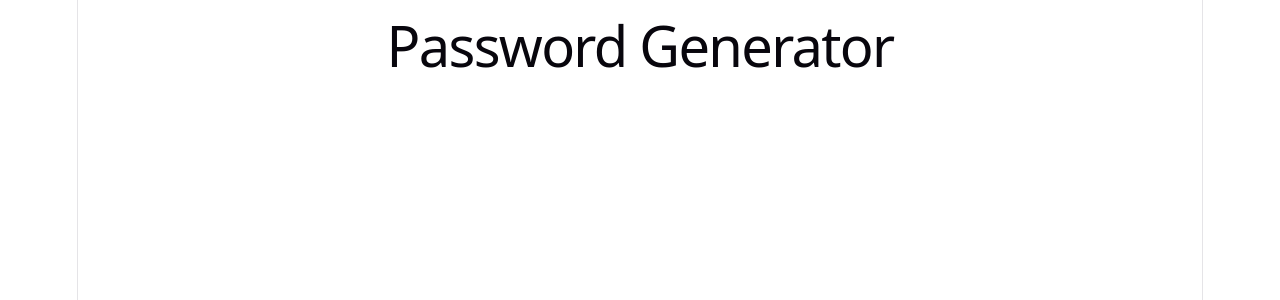
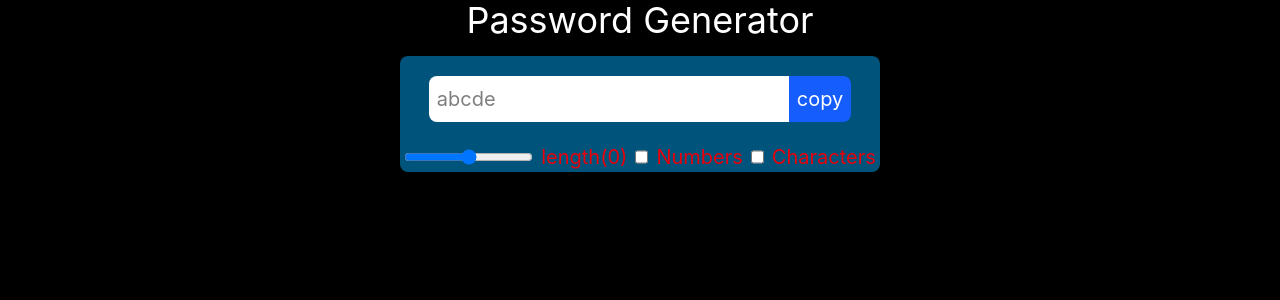
Before and after one commit to Anilbk777/react-projects, a React (Vite) app in the folder passwordGenerator/: page / in a window 1280 px wide. Shown: the top 300 px of the page. Built offline with nearby package versions, Linux system fonts and the light colour scheme.

Commit message:
css added

```diff
--- a/passwordGenerator/src/App.jsx
+++ b/passwordGenerator/src/App.jsx
@@ -1,16 +1,37 @@
-import { useState } from 'react'
+import { useState } from "react";
 
-import './App.css'
+import "./App.css";
 
 function App() {
-  const [count, setCount] = useState(0)
+  const [count, setCount] = useState(0);
 
   return (
     <>
-      <h1>Password Generator</h1>
-
+      <h1 className="text-4xl text-center text-white">Password Generator</h1>
+      <div className="flex justify-center m-4">
+        <div className="container bg-sky-500/50 rounded-lg w-120  flex flex-col items-center ">
+          <div className=" inline-block m-5 ">
+            <input
+              className=" bg-white text-black p-2 border-none outline-none focus:ring-0 rounded-l-lg w-90"
+              type="text"
+              placeholder="abcde"
+            />
+            <button className="bg-blue-600 p-2 rounded-r-lg">copy</button>
+          </div>
+          <div className="flex gap-2 text-red-600">
+            <input
+              type="range"
+              className="border-none outline-none focus:outline-none focus:ring-0"
+            />
+            length(0)
+            <input type="checkbox" />
+            Numbers
+            <input type="checkbox" /> Characters
+          </div>
+        </div>
+      </div>
     </>
-  )
+  );
 }
 
-export default App
+export default App;
--- a/passwordGenerator/src/index.css
+++ b/passwordGenerator/src/index.css
@@ -1,112 +1,7 @@
 @import "tailwindcss";
-:root {
-  --text: #6b6375;
-  --text-h: #08060d;
-  --bg: #fff;
-  --border: #e5e4e7;
-  --code-bg: #f4f3ec;
-  --accent: #aa3bff;
-  --accent-bg: rgba(170, 59, 255, 0.1);
-  --accent-border: rgba(170, 59, 255, 0.5);
-  --social-bg: rgba(244, 243, 236, 0.5);
-  --shadow:
-    rgba(0, 0, 0, 0.1) 0 10px 15px -3px, rgba(0, 0, 0, 0.05) 0 4px 6px -2px;
 
-  --sans: system-ui, 'Segoe UI', Roboto, sans-serif;
-  --heading: system-ui, 'Segoe UI', Roboto, sans-serif;
-  --mono: ui-monospace, Consolas, monospace;
-
-  font: 18px/145% var(--sans);
-  letter-spacing: 0.18px;
-  color-scheme: light dark;
-  color: var(--text);
-  background: var(--bg);
-  font-synthesis: none;
-  text-rendering: optimizeLegibility;
-  -webkit-font-smoothing: antialiased;
-  -moz-osx-font-smoothing: grayscale;
-
-  @media (max-width: 1024px) {
-    font-size: 16px;
-  }
+body{
+  background-color: black;
+  color: white;
+  font-size: 2.5vh;
 }
-
-@media (prefers-color-scheme: dark) {
-  :root {
-    --text: #9ca3af;
-    --text-h: #f3f4f6;
-    --bg: #16171d;
-    --border: #2e303a;
-    --code-bg: #1f2028;
-    --accent: #c084fc;
-    --accent-bg: rgba(192, 132, 252, 0.15);
-    --accent-border: rgba(192, 132, 252, 0.5);
-    --social-bg: rgba(47, 48, 58, 0.5);
-    --shadow:
-      rgba(0, 0, 0, 0.4) 0 10px 15px -3px, rgba(0, 0, 0, 0.25) 0 4px 6px -2px;
-  }
-
-  #social .button-icon {
-    filter: invert(1) brightness(2);
-  }
-}
-
-body {
-  margin: 0;
-}
-
-#root {
-  width: 1126px;
-  max-width: 100%;
-  margin: 0 auto;
-  text-align: center;
-  border-inline: 1px solid var(--border);
-  min-height: 100svh;
-  display: flex;
-  flex-direction: column;
-  box-sizing: border-box;
-}
-
-h1,
-h2 {
-  font-family: var(--heading);
-  font-weight: 500;
-  color: var(--text-h);
-}
-
-h1 {
-  font-size: 56px;
-  letter-spacing: -1.68px;
-  margin: 32px 0;
-  @media (max-width: 1024px) {
-    font-size: 36px;
-    margin: 20px 0;
-  }
-}
-h2 {
-  font-size: 24px;
-  line-height: 118%;
-  letter-spacing: -0.24px;
-  margin: 0 0 8px;
-  @media (max-width: 1024px) {
-    font-size: 20px;
-  }
-}
-p {
-  margin: 0;
-}
-
-code,
-.counter {
-  font-family: var(--mono);
-  display: inline-flex;
-  border-radius: 4px;
-  color: var(--text-h);
-}
-
-code {
-  font-size: 15px;
-  line-height: 135%;
-  padding: 4px 8px;
-  background: var(--code-bg);
-}
```
